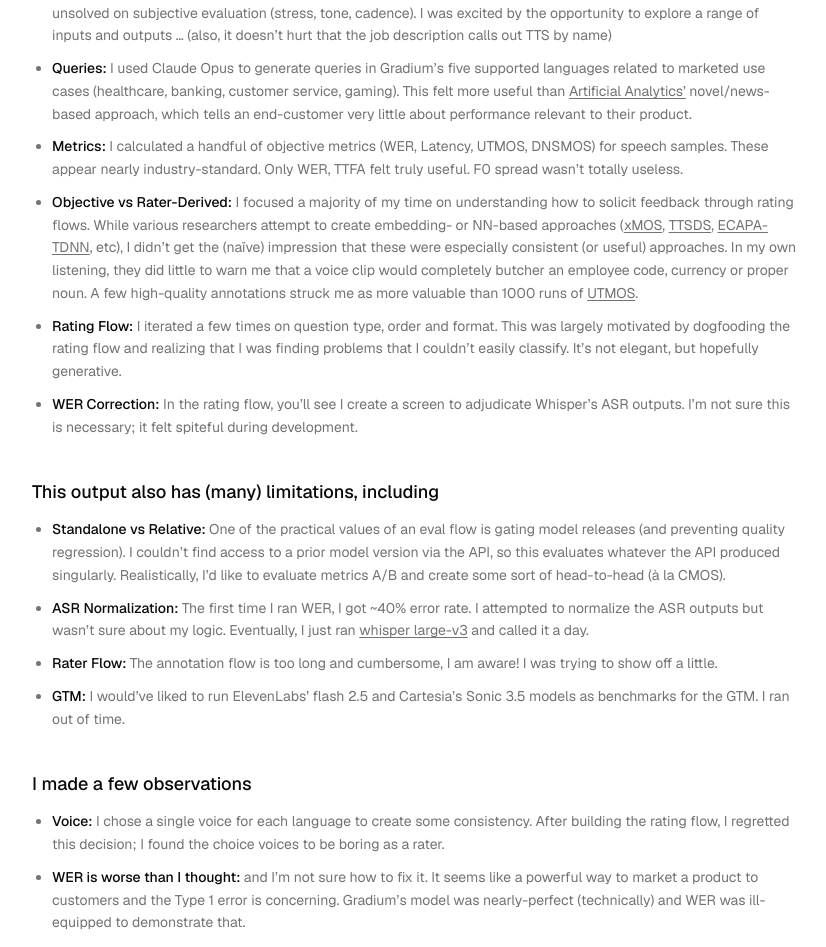
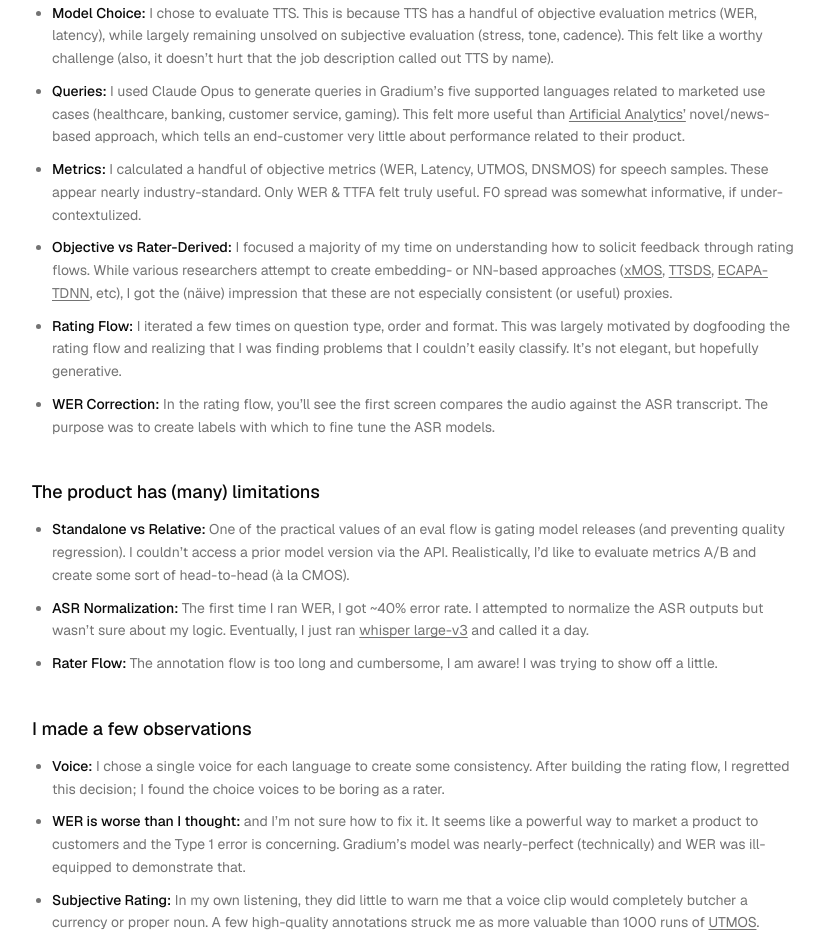
Before and after one commit to bkjovo/jovo_gd_eval, a Next.js app in the folder web/: page / in a window 1280 px wide. Shown: the part 261-1208 px from the top of the page, without its empty margins (224-1050 px from the left). Built offline with nearby package versions, Linux system fonts and the light colour scheme.

Commit message:
Update the Welcome intro to Joe's revised text
Reworks Model Choice, Metrics, Objective-vs-Rater and WER Correction; trims the
GTM limitation; adds two observations (Subjective Rating, Latency seems low).
Rendered verbatim, links preserved.

```diff
--- a/web/src/app/page.tsx
+++ b/web/src/app/page.tsx
@@ -51,16 +51,16 @@
         </h1>
         <p className="text-sm leading-relaxed text-muted-foreground">
           My goal was to build an evaluation tool for Gradium&rsquo;s TTS model. I hope the
-          remainder of the product is self-explanatory.
+          remainder of the product is self-explanatory (and that its value is self-evident).
         </p>
       </div>
 
       <Section heading="In building this site, I made a few decisions">
         <Item term="Model Choice">
-          I like that TTS has a handful of objective evaluation metrics (WER, latency),
-          while largely remaining unsolved on subjective evaluation (stress, tone, cadence).
-          I was excited by the opportunity to explore a range of inputs and outputs &hellip;
-          (also, it doesn&rsquo;t hurt that the job description calls out TTS by name)
+          I chose to evaluate TTS. This is because TTS has a handful of objective evaluation
+          metrics (WER, latency), while largely remaining unsolved on subjective evaluation
+          (stress, tone, cadence). This felt like a worthy challenge (also, it
+          doesn&rsquo;t hurt that the job description called out TTS by name).
         </Item>
         <Item term="Queries">
           I used Claude Opus to generate queries in Gradium&rsquo;s five supported languages
@@ -70,24 +70,21 @@
             Artificial Analytics&rsquo;
           </A>{" "}
           novel/news-based approach, which tells an end-customer very little about
-          performance relevant to their product.
+          performance related to their product.
         </Item>
         <Item term="Metrics">
           I calculated a handful of objective metrics (WER, Latency, UTMOS, DNSMOS) for
-          speech samples. These appear nearly industry-standard. Only WER, TTFA felt truly
-          useful. F0 spread wasn&rsquo;t totally useless.
+          speech samples. These appear nearly industry-standard. Only WER &amp; TTFA felt
+          truly useful. F0 spread was somewhat informative, if under-contextulized.
         </Item>
         <Item term="Objective vs Rater-Derived">
           I focused a majority of my time on understanding how to solicit feedback through
           rating flows. While various researchers attempt to create embedding- or NN-based
           approaches (<A href="https://arxiv.org/abs/2010.15258">xMOS</A>,{" "}
           <A href="https://arxiv.org/pdf/2506.19441">TTSDS</A>,{" "}
-          <A href="https://arxiv.org/abs/2005.07143">ECAPA-TDNN</A>, etc), I didn&rsquo;t get
-          the (na&iuml;ve) impression that these were especially consistent (or useful)
-          approaches. In my own listening, they did little to warn me that a voice clip
-          would completely butcher an employee code, currency or proper noun. A few
-          high-quality annotations struck me as more valuable than 1000 runs of{" "}
-          <A href="https://github.com/sarulab-speech/UTMOS22">UTMOS</A>.
+          <A href="https://arxiv.org/abs/2005.07143">ECAPA-TDNN</A>, etc), I got the
+          (n&auml;ive) impression that these are not especially consistent (or useful)
+          proxies.
         </Item>
         <Item term="Rating Flow">
           I iterated a few times on question type, order and format. This was largely
@@ -96,19 +93,18 @@
           generative.
         </Item>
         <Item term="WER Correction">
-          In the rating flow, you&rsquo;ll see I create a screen to adjudicate
-          Whisper&rsquo;s ASR outputs. I&rsquo;m not sure this is necessary; it felt spiteful
-          during development.
+          In the rating flow, you&rsquo;ll see the first screen compares the audio against
+          the ASR transcript. The purpose was to create labels with which to fine tune the
+          ASR models.
         </Item>
       </Section>
 
-      <Section heading="This output also has (many) limitations, including">
+      <Section heading="The product has (many) limitations">
         <Item term="Standalone vs Relative">
           One of the practical values of an eval flow is gating model releases (and
-          preventing quality regression). I couldn&rsquo;t find access to a prior model
-          version via the API, so this evaluates whatever the API produced singularly.
-          Realistically, I&rsquo;d like to evaluate metrics A/B and create some sort of
-          head-to-head (&agrave; la CMOS).
+          preventing quality regression). I couldn&rsquo;t access a prior model version via
+          the API. Realistically, I&rsquo;d like to evaluate metrics A/B and create some sort
+          of head-to-head (&agrave; la CMOS).
         </Item>
         <Item term="ASR Normalization">
           The first time I ran WER, I got ~40% error rate. I attempted to normalize the ASR
@@ -119,10 +115,6 @@
         <Item term="Rater Flow">
           The annotation flow is too long and cumbersome, I am aware! I was trying to show
           off a little.
-        </Item>
-        <Item term="GTM">
-          I would&rsquo;ve liked to run ElevenLabs&rsquo; flash 2.5 and Cartesia&rsquo;s
-          Sonic 3.5 models as benchmarks for the GTM. I ran out of time.
         </Item>
       </Section>
 
@@ -137,10 +129,20 @@
           product to customers and the Type 1 error is concerning. Gradium&rsquo;s model was
           nearly-perfect (technically) and WER was ill-equipped to demonstrate that.
         </Item>
+        <Item term="Subjective Rating">
+          In my own listening, they did little to warn me that a voice clip would completely
+          butcher a currency or proper noun. A few high-quality annotations struck me as more
+          valuable than 1000 runs of{" "}
+          <A href="https://github.com/sarulab-speech/UTMOS22">UTMOS</A>.
+        </Item>
         <Item term="Rating is difficult">
           I was over-generous with my prosodic ratings early-on. It took 15-20 ratings before
           I started to become picky with timing, accent and stress. It&rsquo;s obvious now
           that the work requires a highly fluent and trained cohort.
+        </Item>
+        <Item term="Latency seems low">
+          I tried to calculate client latency instead of server latency, and included warm-up
+          runs, but this was my result!
         </Item>
       </Section>
 
```
